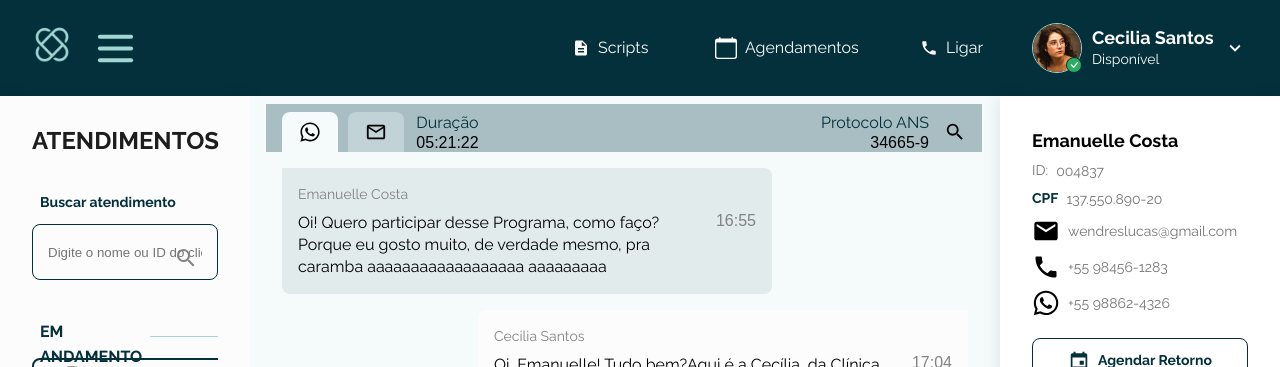
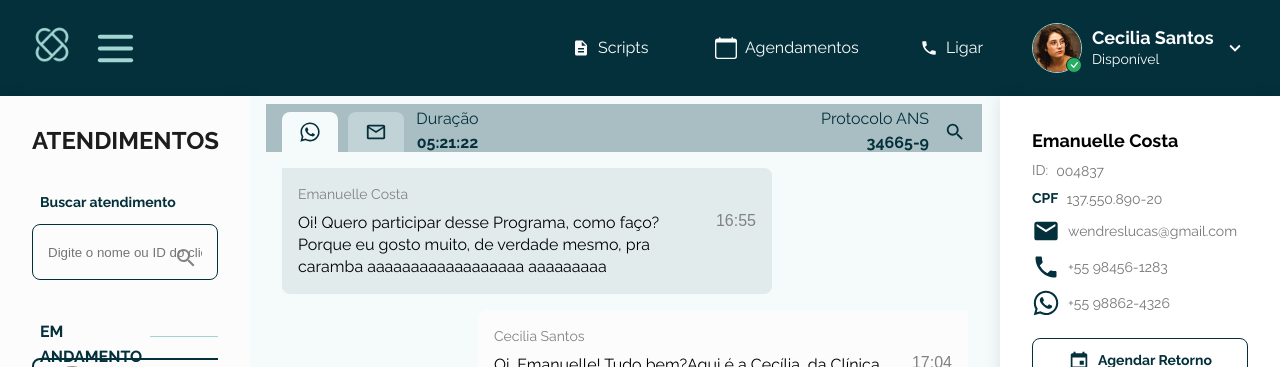
Before and after one commit to wendreslucas/OmniChannel, a React (Create React App) app: page / in a window 1280 px wide. Shown: the top 367 px of the page. Built offline with nearby package versions, Linux system fonts and the light colour scheme.

Commit message:
ajustes da cor dos icons que ficaram pendentes

```diff
--- a/src/components/Body/HeaderBody/index.tsx
+++ b/src/components/Body/HeaderBody/index.tsx
@@ -20,10 +20,10 @@ export const HeaderBody = () => {
       <Container>
         <RigthContainer>
           <DivIconSms active={true}>
-            <FaWhatsapp fontSize={22} />
+            <FaWhatsapp fontSize={22} color="var(--primary)" />
           </DivIconSms>
           <DivEmail active={false}>
-            <MdOutlineEmail fontSize={22} />
+            <MdOutlineEmail fontSize={22} color="var(--primary)" />
           </DivEmail>
           <DivDuration>
             <Text
@@ -34,8 +34,14 @@ export const HeaderBody = () => {
             >
               Duração
             </Text>
-            <p>05:21:22</p>
-            {/* <Subtitle fontSize="16px" Text="05:21:22" /> */}
+            <Text
+              weight="700"
+              lineHeight="25.2px"
+              fontSize="16px"
+              color="var(--primary)"
+            >
+              05:21:22
+            </Text>
           </DivDuration>
         </RigthContainer>
 
@@ -49,9 +55,16 @@ export const HeaderBody = () => {
             >
               Protocolo ANS
             </Text>
-            <p>34665-9</p>
+            <Text
+              weight="700"
+              lineHeight="25.2px"
+              fontSize="16px"
+              color="var(--primary)"
+            >
+              34665-9
+            </Text>
           </DivInfo>
-          <MdOutlineSearch fontSize={22} color={''} />
+          <MdOutlineSearch fontSize={22} color="var(--primary)" />
         </LeftContainer>
       </Container>
     </Box>
--- a/src/components/Body/PanelSendMessage/index.tsx
+++ b/src/components/Body/PanelSendMessage/index.tsx
@@ -8,8 +8,8 @@ import InputSendMessage from './../../Input/Input/index';
 const PanelSendMessage: React.FC = () => {
   return (
     <Container>
-      <BsEmojiSmile fontSize={24} />
-      <FiPaperclip fontSize={24} />
+      <BsEmojiSmile fontSize={24} color="var(--gray)" />
+      <FiPaperclip fontSize={24} color="var(--primary)" />
       <InputSendMessage />
       <Button
         backgroundColor="var(--secondary)"
--- a/src/components/Cards/CardAtendimento/index.tsx
+++ b/src/components/Cards/CardAtendimento/index.tsx
@@ -24,7 +24,7 @@ export const Card = (props: CardProps) => {
       {/*  <date/> */}
       <DivInfo>
         <DateTime>Ontem</DateTime>
-        <FaWhatsapp fontSize={20} />
+        <FaWhatsapp fontSize={20} color="var(--primary)" />
       </DivInfo>
     </Container>
   );
--- a/src/components/Cards/CardEspera/index.tsx
+++ b/src/components/Cards/CardEspera/index.tsx
@@ -19,7 +19,7 @@ export const CardEspera = () => {
         </Text>
       </DivUser>
       <DivButton>
-        <FaWhatsapp fontSize={22} />
+        <FaWhatsapp fontSize={22} color="var(--primary)" />
         <Button
           backgroundColor="var(--primary)"
           color="var(--white)"
--- a/src/components/Sidebar/InfoAtendimento/index.tsx
+++ b/src/components/Sidebar/InfoAtendimento/index.tsx
@@ -34,15 +34,15 @@ export const InfoAtendimento = () => {
         <Value>137.550.890-20</Value>
       </Aling>
       <Aling>
-        <MdEmail fontSize={28} />
+        <MdEmail fontSize={28} color="var(--primary)" />
         <Value>wendreslucas@gmail.com</Value>
       </Aling>
       <Aling>
-        <IoMdCall fontSize={28} />
+        <IoMdCall fontSize={28} color="var(--primary)" />
         <Value>+55 98456-1283</Value>
       </Aling>
       <Aling>
-        <FaWhatsapp fontSize={28} />
+        <FaWhatsapp fontSize={28} color="var(--primary)" />
         <Value> +55 98862-4326</Value>
       </Aling>
     </Box>
```
